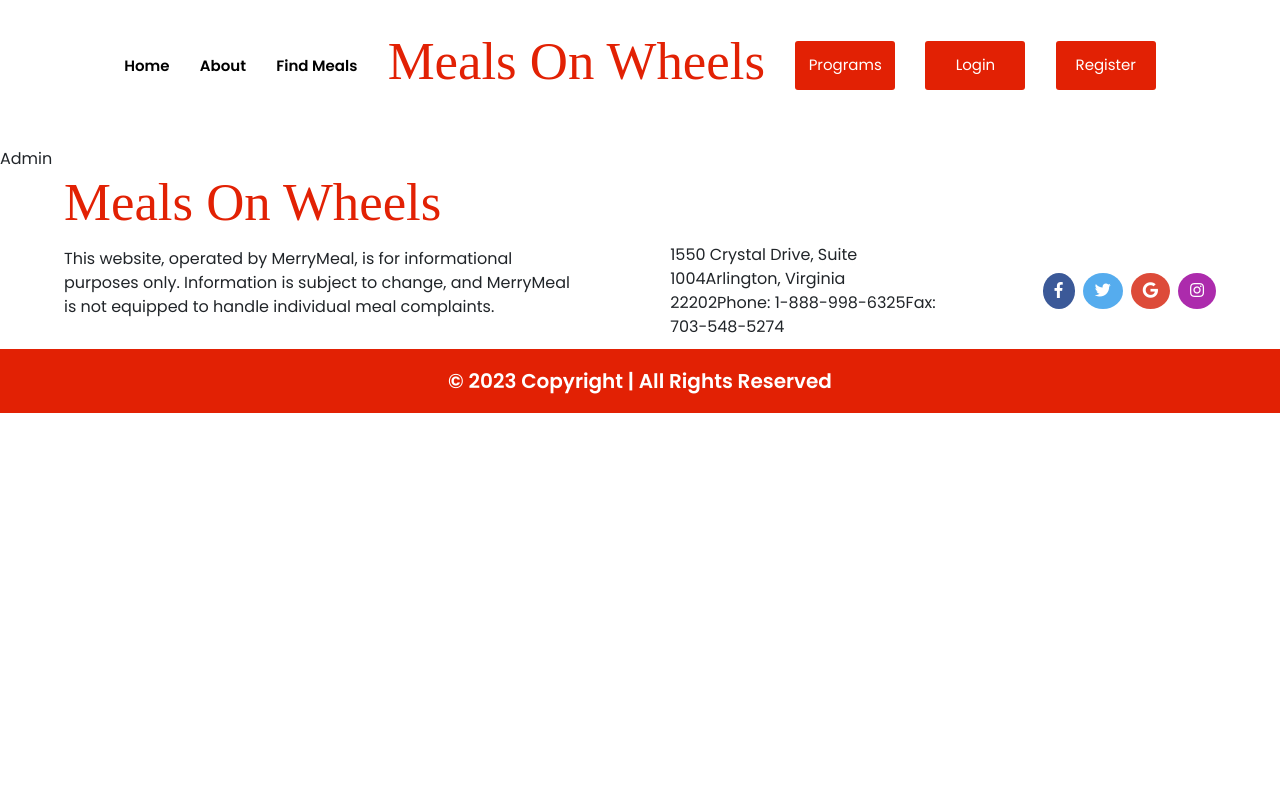
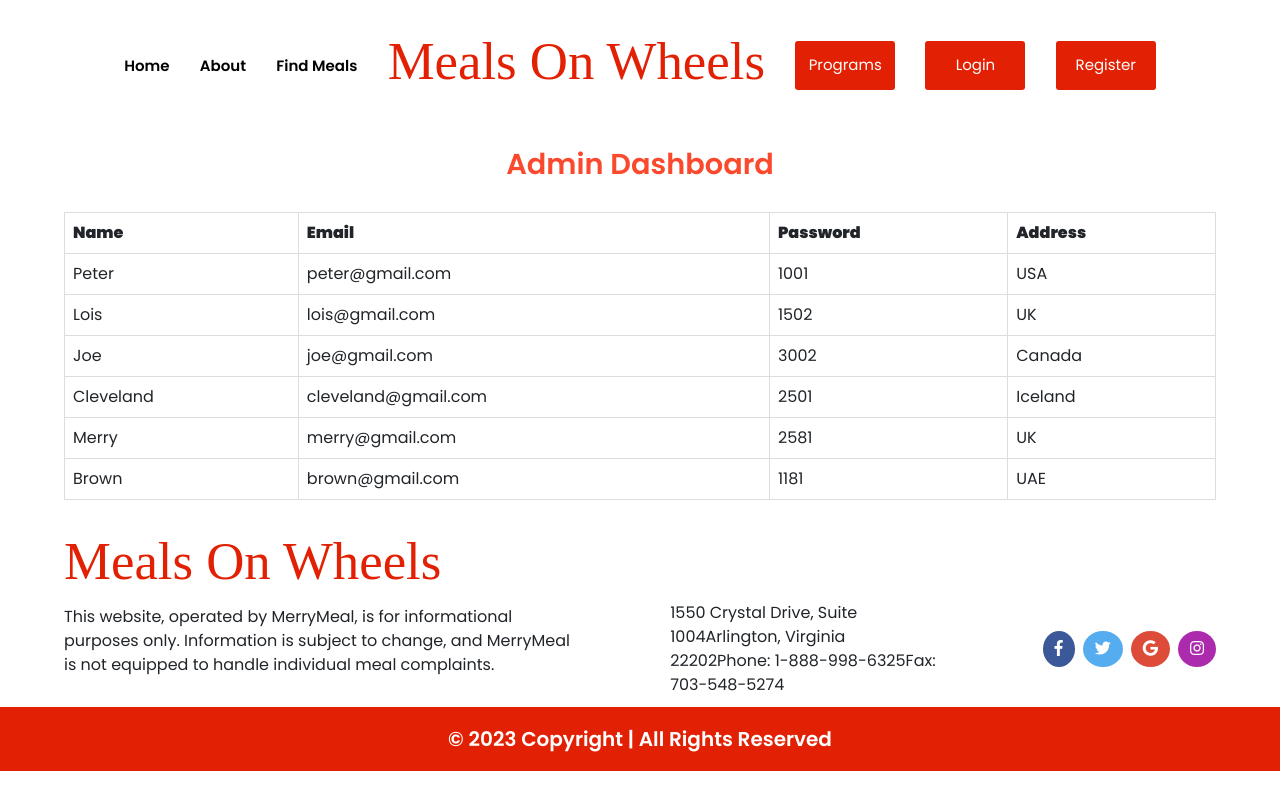
Before and after one commit to thinzarwinluck/HNDC_Unit22_Application-Development_mow_frontend, a React (Vite) app: page /admin in a window 1280 px wide. Built offline with nearby package versions, Linux system fonts and the light colour scheme; a web font is replaced by a local one.

Commit message:
building admin page

```diff
--- a/src/Navbar.jsx
+++ b/src/Navbar.jsx
@@ -14,25 +14,26 @@
             <NavLink to="/about">About</NavLink>
           </li>
           <li>
-            <NavLink to="/meal">Find Meals</NavLink>
+            <NavLink to="/register">Find Meals</NavLink>
           </li>
           <li>
             <NavLink to="/">
               <h1> Meals On Wheels</h1>
             </NavLink>
           </li>
-
+          {/* Dropdown */}
           <li>
-            <NavLink to="/">
+            <NavLink to="">
               <div class="dropdown">
                 <button class="drop_btn">Programs</button>
                 <div class="dropdown-content">
-                  <a href="">Volunteer</a>
-                  <a href="">Donate</a>
+                  <NavLink to="/register">Volunteer</NavLink>
+                  <NavLink to="/register">Donate</NavLink>
                 </div>
               </div>
             </NavLink>
           </li>
+
           <li>
             <NavLink to="/login">
               <button className="login">Login</button>
--- a/src/admin/Admin.jsx
+++ b/src/admin/Admin.jsx
@@ -1,9 +1,58 @@
-import React from 'react'
+import React from "react";
+import "./admin.css";
 
 const Admin = () => {
   return (
-    <div>Admin</div>
-  )
-}
+    <div className="pan-container">
+      <div className="admin_dashboard">
+        <h1>Admin Dashboard</h1>
+        <table>
+          <tr>
+            <th>Name</th>
+            <th>Email</th>
+            <th>Password</th>
+            <th>Address</th>
+          </tr>
+          <tr>
+            <td>Peter</td>
+            <td>peter@gmail.com</td>
+            <td>1001</td>
+            <td>USA</td>
+          </tr>
+          <tr>
+            <td>Lois</td>
+            <td>lois@gmail.com</td>
+            <td>1502</td>
+            <td>UK</td>
+          </tr>
+          <tr>
+            <td>Joe</td>
+            <td>joe@gmail.com</td>
+            <td>3002</td>
+            <td>Canada</td>
+          </tr>
+          <tr>
+            <td>Cleveland</td>
+            <td>cleveland@gmail.com</td>
+            <td>2501</td>
+            <td>Iceland</td>
+          </tr>
+          <tr>
+            <td>Merry</td>
+            <td>merry@gmail.com</td>
+            <td>2581</td>
+            <td>UK</td>
+          </tr>
+          <tr>
+            <td>Brown</td>
+            <td>brown@gmail.com</td>
+            <td>1181</td>
+            <td>UAE</td>
+          </tr>
+        </table>
+      </div>
+    </div>
+  );
+};
 
-export default Admin
+export default Admin;
--- a/src/admin/admin.css
+++ b/src/admin/admin.css
@@ -0,0 +1,26 @@
+table {
+  border-collapse: collapse;
+  width: 100%;
+  margin: 30px 0;
+}
+table,
+td,
+th {
+  border: 1px solid #ddd;
+}
+th,
+td {
+  padding: 8px;
+  text-align: left;
+  border-bottom: 1px solid #ddd;
+}
+
+tr:hover {
+  background-color: #fa492d;
+}
+.admin_dashboard h1 {
+  text-align: center;
+  font-size: 1.8rem;
+  font-weight: 600;
+  color: #fa492d;
+}
--- a/src/home/Home.jsx
+++ b/src/home/Home.jsx
@@ -9,8 +9,10 @@
 import logo3 from "../img/logo3.png";
 import logo4 from "../img/logo4.png";
 import logo5 from "../img/logo5.jpg";
+import { NavLink } from "react-router-dom";
 
 import "./Home.css";
+import Navbar from "../Navbar";
 
 const Home = () => {
   return (
@@ -24,14 +26,20 @@
             delivered to their door.
           </p>
           <div className="section1_btn">
-            <button className="home_btn">Explore Meals</button>
-            <button className="home_btn">Become a Volunteer</button>
+            {" "}
+            <NavLink className="home_btn" to="/register">
+              <button className="home_btn">Explore Meals</button>
+            </NavLink>
+            <NavLink className="home_btn" to="/register">
+              <button className="home_btn">Become a Volunteer</button>
+            </NavLink>
           </div>
         </div>
         <div className="section1_image">
           <img src={section1Image} alt="" />
         </div>
       </div>
+
       {/* Add Bootstrap Search Bar */}
       <form
         id="search"
@@ -61,7 +69,9 @@
             customers, enable them to live independently and age well and
             provide valuable peace-of-mind to their loved ones.
           </p>
-          <button className="home_btn">Learn More</button>
+          <NavLink className="home_btn" to="/about">
+            <button className="home_btn">Learn More</button>
+          </NavLink>
         </div>
       </div>
       <div className="section3">
```
